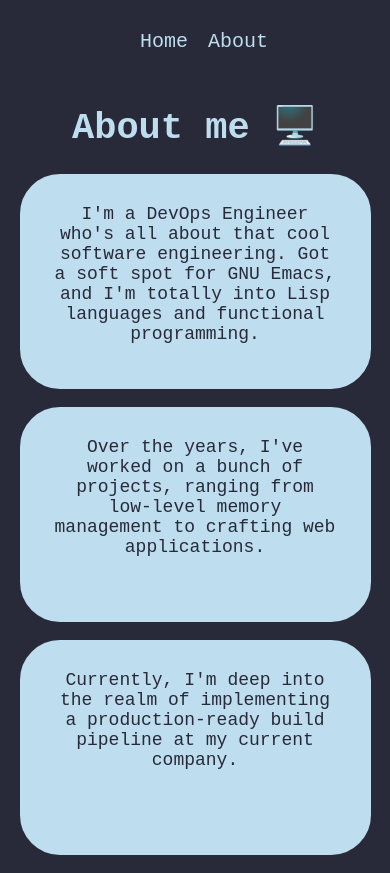
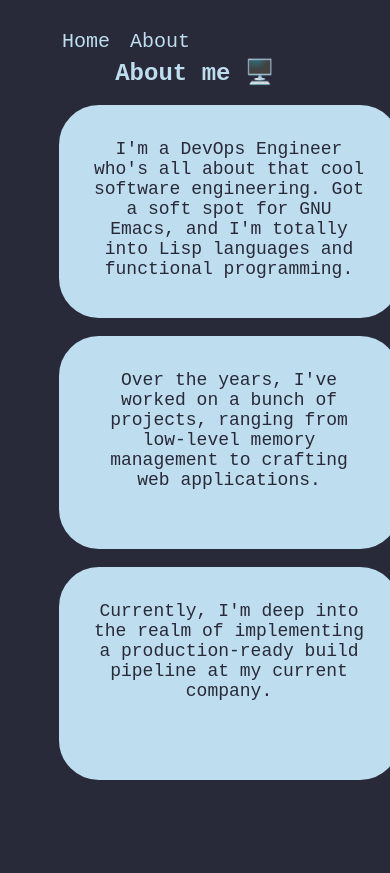
Before and after one commit to tsakishii/tsakishii.github.io, a SvelteKit app: page /about in a window 390 px wide. After the commit the page ends 844 px from the top, so only its background shows below. Built offline with nearby package versions, Linux system fonts and the light colour scheme.

Commit message:
Fix layout styling

```diff
--- a/src/routes/+layout.svelte
+++ b/src/routes/+layout.svelte
@@ -20,7 +20,7 @@
 	:global(body) {
     display: grid;
     flex-direction: column;
-    width: 100%;
+    width: 80%;
     margin: 0;
     text-align: center;
     background-color: var(--bgColor);
--- a/src/routes/+page.svelte
+++ b/src/routes/+page.svelte
@@ -41,15 +41,15 @@
 
   @media screen and (max-width: 768px) {
     main {
-      width: 90%;
-      top:5%
+      width: 80%;
+      top:5%;
     }
   }
 
   @media screen and (max-width: 480px) {
     main {
-      width: 70%;
-      top: 5%
+      width: 60%;
+      top: 5%;
     }
 
     h1 {
--- a/src/routes/about/+page.svelte
+++ b/src/routes/about/+page.svelte
@@ -23,9 +23,9 @@
 
 <style>
   main {
-    position: relative;
-    left: auto;
-    right: auto;
+    position: absolute;
+    left: 0;
+    right: 0;
     top: 5%;
     margin: 0 auto;
     width: 600px;
@@ -35,11 +35,11 @@
 
   .description {
     background-color: var(--fgColor);
-    width: auto;
-    height: 138px;
+    width: 100%;
+    height: 105px;
     justify-content: center;
     text-align: center;
-    padding: 20px 20px 20px 20px;
+    padding: 1.5rem 1.5rem 1.5rem 1.5rem;
     top: 50%;
     color: var(--bgColor);
     border-radius: 40px;
@@ -53,20 +53,42 @@
   }
 
   p {
-    font-size:22px;
+    font-size: 20px;
     text-align: center;
     vertical-align: middle;
   }
 
   @media screen and (max-width: 768px) {
     main {
-      width: 90%;
-      top: 10%;
+      width: 100%;
+      top:5%
     }
-    .description {
-      width: auto;
-      height: 155px;
+
+    p {
+      font-size: 18px;
+      text-align: center;
+      vertical-align: middle;
     }
+  }
+
+  @media screen and (max-width: 480px) {
+    main {
+      width: 70%;
+      top: 5%
+    }
+
+    h1 {
+      font-size: 24px; /* Adjust as needed */
+      font-weight: 600;
+      user-select: none;
+    }
+
+    .description{
+      width: 100%;
+      height: 145px;
+      padding: 1.5rem 1.5rem 1.5rem 1.5rem;
+    }
+
     p {
       font-size: 18px;
       text-align: center;
```
